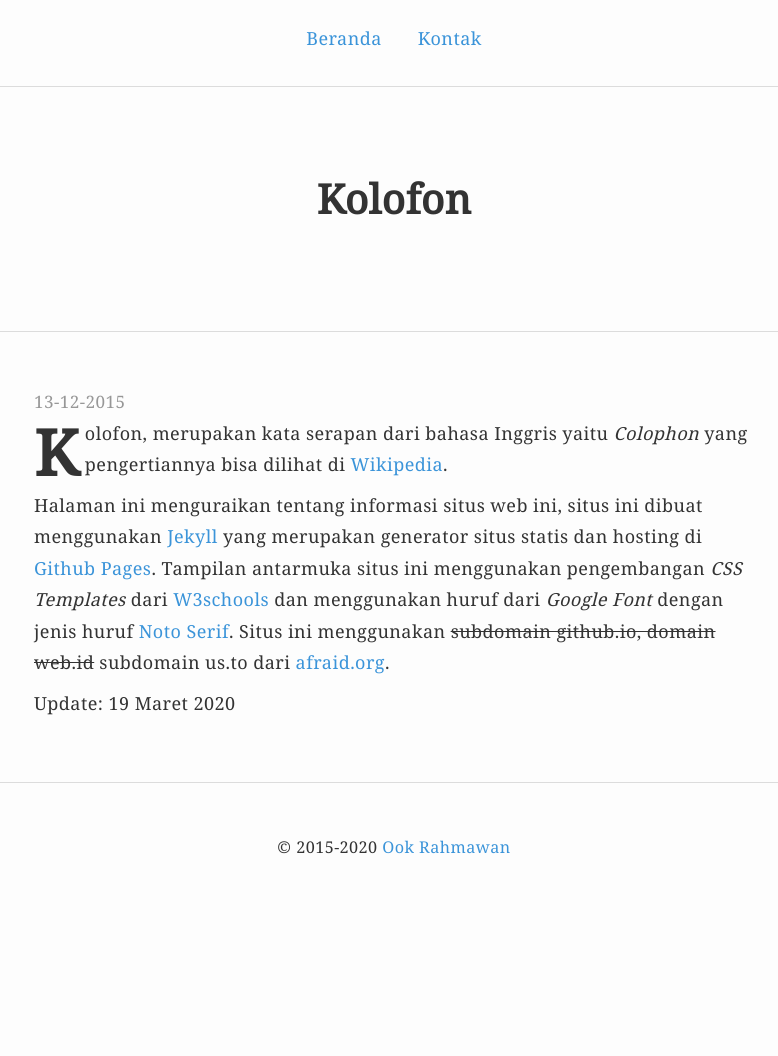
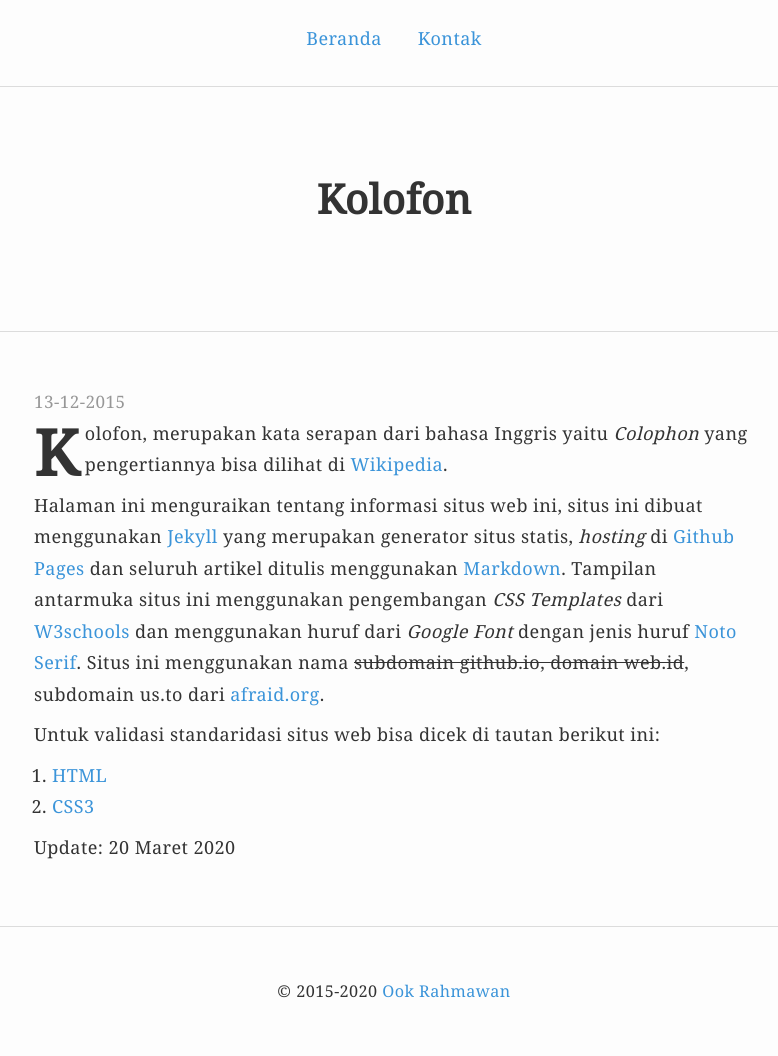
Before and after one commit to krhmwn/krhmwn.github.io, a Jekyll site: the page built from _posts/2015-12-13-kolofon.markdown, in a window 1280 px wide. Shown: the whole page, without its empty margins (246-1024 px from the left). Built offline with Jekyll 4.4.1, drawn with Linux system fonts in a browser that asks for light colours; before the commit the page ends 912 px from its top, so only the background shows below that.

Commit message:
Update kolofon v. 2.4

```diff
--- a/_posts/2015-12-13-kolofon.markdown
+++ b/_posts/2015-12-13-kolofon.markdown
@@ -9,6 +9,11 @@
 
 Kolofon, merupakan kata serapan dari bahasa Inggris yaitu *Colophon* yang pengertiannya bisa dilihat di [Wikipedia](https://id.wikipedia.org/wiki/Kolofon).
 
-Halaman ini menguraikan tentang informasi situs web ini, situs ini dibuat menggunakan [Jekyll](https://jekyllrb.com/) yang merupakan generator situs statis dan hosting di [Github Pages](https://pages.github.com/). Tampilan antarmuka situs ini menggunakan pengembangan *CSS Templates* dari [W3schools](https://www.w3schools.com/css/css_templates.asp) dan menggunakan huruf dari *Google Font* dengan jenis huruf [Noto Serif](https://fonts.google.com/specimen/Noto+Serif). Situs ini menggunakan ~~subdomain github.io, domain web.id~~ subdomain us.to dari [afraid.org](https://freedns.afraid.org/).
+Halaman ini menguraikan tentang informasi situs web ini, situs ini dibuat menggunakan [Jekyll](https://jekyllrb.com/) yang merupakan generator situs statis, *hosting* di [Github Pages](https://pages.github.com/) dan seluruh artikel ditulis menggunakan [Markdown](https://daringfireball.net/projects/markdown/). Tampilan antarmuka situs ini menggunakan pengembangan *CSS Templates* dari [W3schools](https://www.w3schools.com/css/css_templates.asp) dan menggunakan huruf dari *Google Font* dengan jenis huruf [Noto Serif](https://fonts.google.com/specimen/Noto+Serif). Situs ini menggunakan nama ~~subdomain github.io, domain web.id~~, subdomain us.to dari [afraid.org](https://freedns.afraid.org/).
 
-Update: 19 Maret 2020
+Untuk validasi standaridasi situs web bisa dicek di tautan berikut ini:
+1. [HTML](https://validator.w3.org/)
+2. [CSS3](https://jigsaw.w3.org/css-validator/)
+
+
+Update: 20 Maret 2020
```
